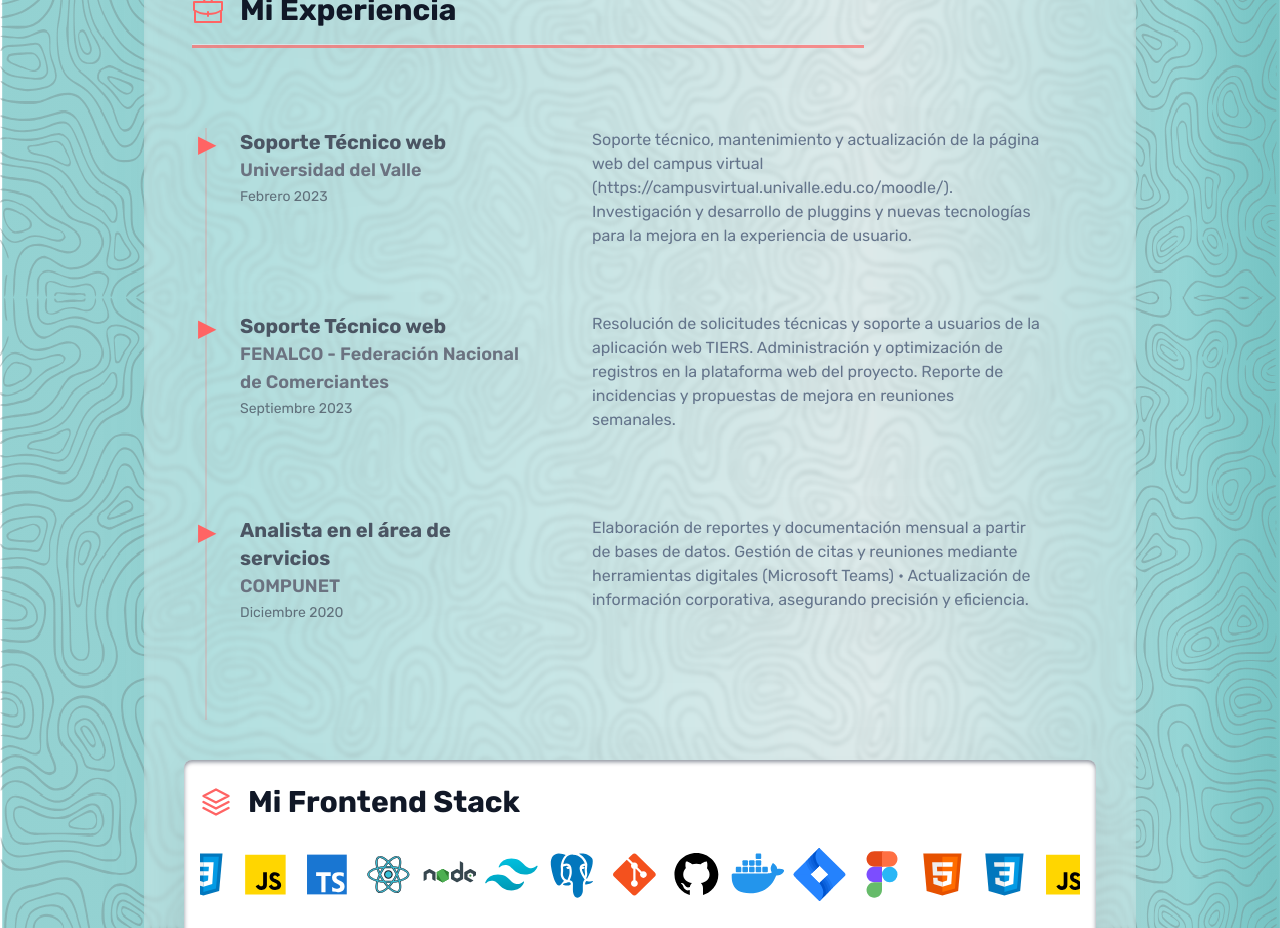
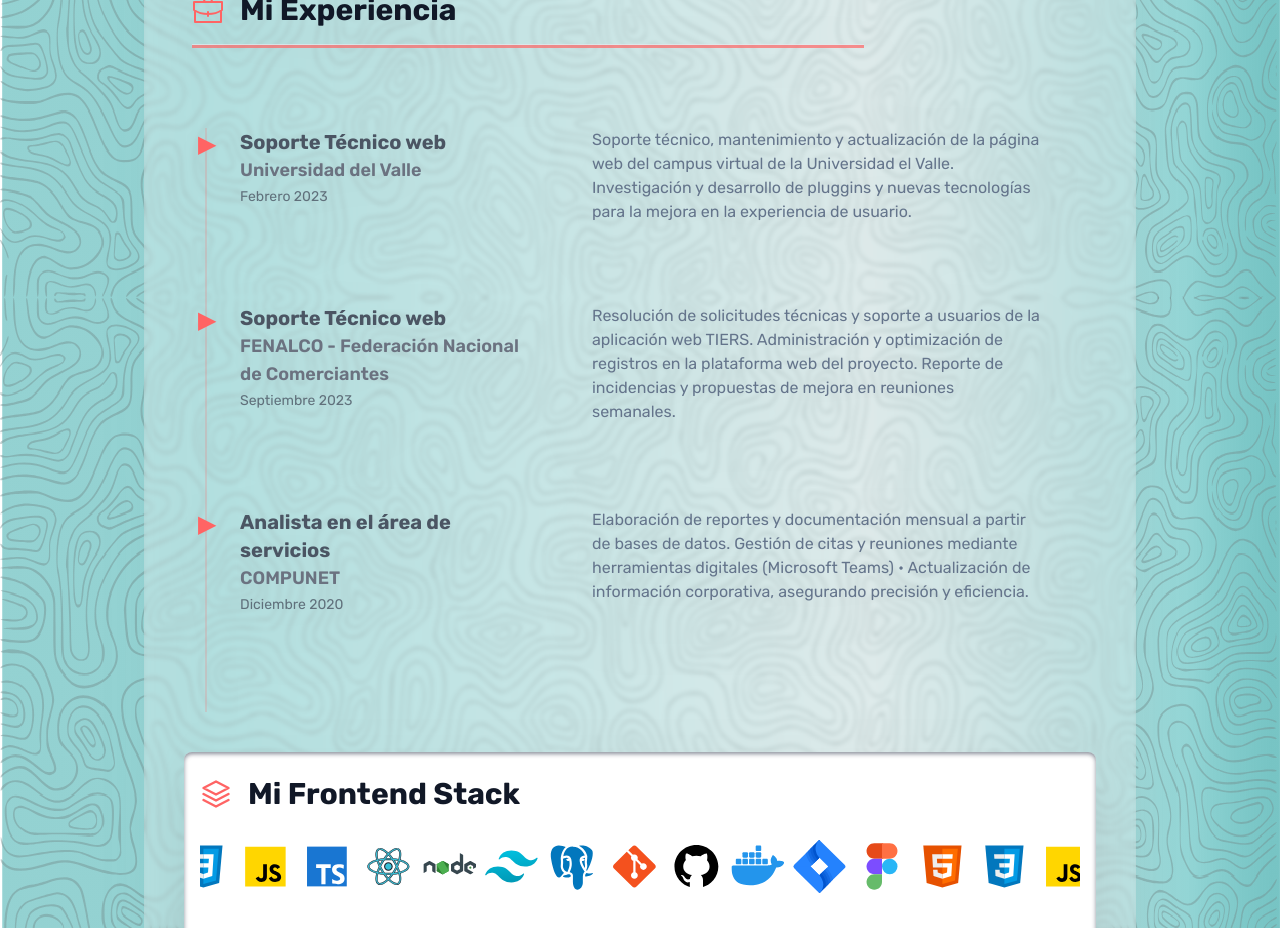
Before and after one commit to closorio/closorio-web, a React (Vite) app: page / in a window 1280 px wide. Shown: the part 2360-3288 px from the top of the page. Built offline with nearby package versions, Linux system fonts and the light colour scheme.

Commit message:
feat: updating visual styles

```diff
--- a/src/pages/experience.tsx
+++ b/src/pages/experience.tsx
@@ -13,7 +13,7 @@ const Experience = () => {
 Dirección de Nuevas Tecnologías y Educación Virtual - DINTEV
 Monitoría Soporte Técnico:*/
       description:
-        " Soporte técnico, mantenimiento y actualización de la página web del campus virtual (https://campusvirtual.univalle.edu.co/moodle/). Investigación y desarrollo de pluggins y nuevas tecnologías para la mejora en la experiencia de usuario.",
+        " Soporte técnico, mantenimiento y actualización de la página web del campus virtual de la Universidad el Valle. Investigación y desarrollo de pluggins y nuevas tecnologías para la mejora en la experiencia de usuario.",
     },
     /*********************************************************************************************************************/
     {
```
